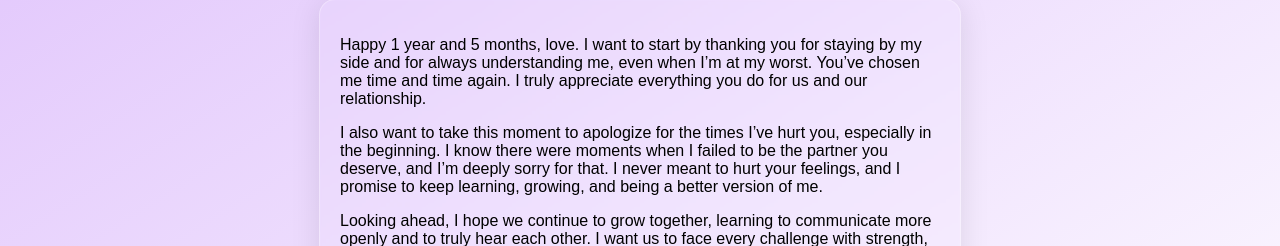
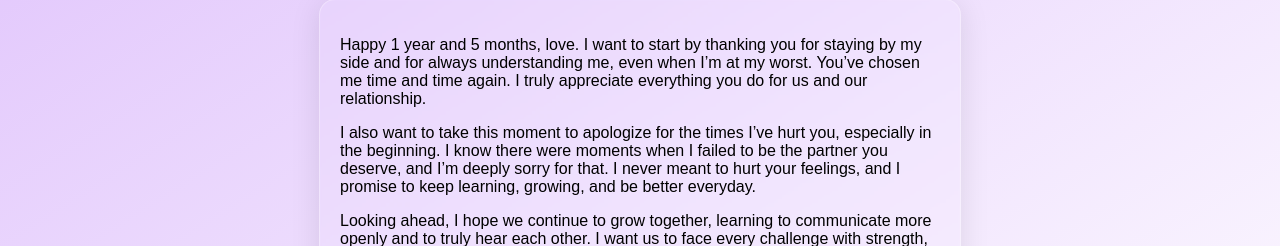
Before and after one commit to lance-05/4_sisa, a plain HTML site: page message.html in a window 1280 px wide. Shown: the part 202-448 px from the top of the page. Drawn offline with Linux system fonts and the light colour scheme.

Commit message:
Update message.html

```diff
--- a/message.html
+++ b/message.html
@@ -9,7 +9,7 @@
 <body class="message-page">
     <div class="message-container">
         <p>Happy 1 year and 5 months, love. I want to start by thanking you for staying by my side and for always understanding me, even when I’m at my worst. You’ve chosen me time and time again. I truly appreciate everything you do for us and our relationship.</p>
-        <p>I also want to take this moment to apologize for the times I’ve hurt you, especially in the beginning. I know there were moments when I failed to be the partner you deserve, and I’m deeply sorry for that. I never meant to hurt your feelings, and I promise to keep learning, growing, and being a better version of me.</p>
+        <p>I also want to take this moment to apologize for the times I’ve hurt you, especially in the beginning. I know there were moments when I failed to be the partner you deserve, and I’m deeply sorry for that. I never meant to hurt your feelings, and I promise to keep learning, growing, and be better everyday.</p>
         <p>Looking ahead, I hope we continue to grow together, learning to communicate more openly and to truly hear each other. I want us to face every challenge with strength, patience, and understanding. I know we can make it through anything as long as we stay strong together. Thank you for being my heart’s home. I love you more than words can say.</p>
         <a href="second.html" class="back-button">Back</a>
     </div>
```
